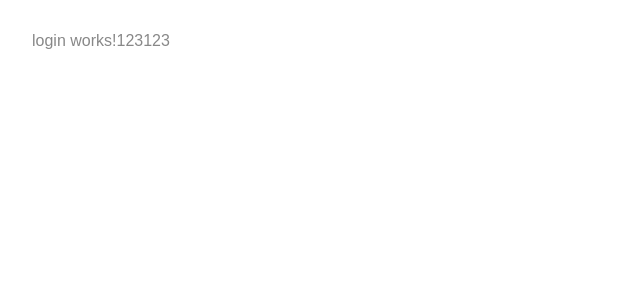
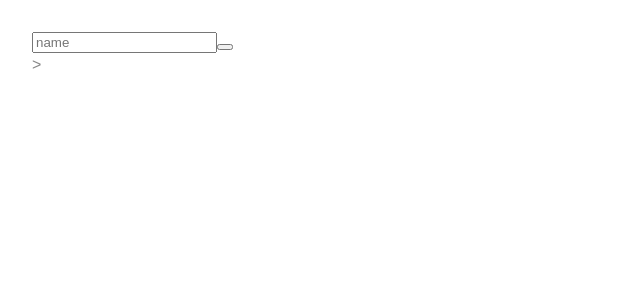
Before and after one commit to innerPeace6/login-demo, an Angular app: page /login in a window 1280 px wide. Shown: the top 300 px of the page, without its empty margins (0-640 px from the left). Built offline with nearby package versions, Linux system fonts and the light colour scheme.

Commit message:
登录逻辑

```diff
--- a/src/app/login/login.component.html
+++ b/src/app/login/login.component.html
@@ -1,3 +1,4 @@
-<p>
-  login works!123123
-</p>
+<div>
+  <input [(ngModel)]="username" placeholder="name">
+  <button (click)="login()"></button>
+</div>>
--- a/src/app/login/login.component.ts
+++ b/src/app/login/login.component.ts
@@ -14,6 +14,11 @@ export class LoginComponent implements OnInit {
   constructor(private myHS: HttpService) { }
 
   ngOnInit() {
+
+  }
+
+  login(){
+
     //如果result.uname中有数据，说明已登录，把用户名读取到头部，如果没有说明未登录
     if (this.username == 'admin' && this.password == '123456') {
       this.isLogin = true;
```
